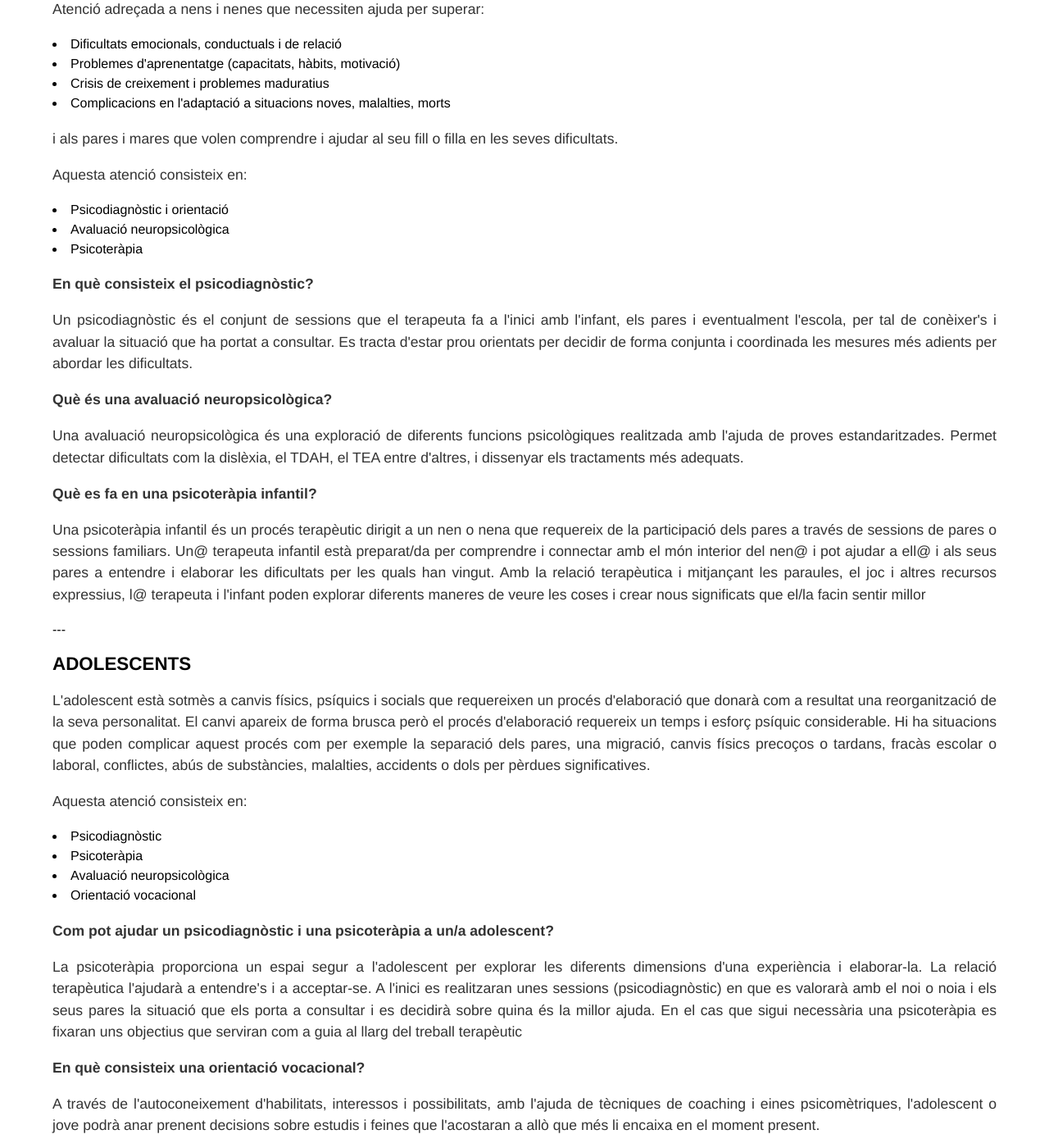
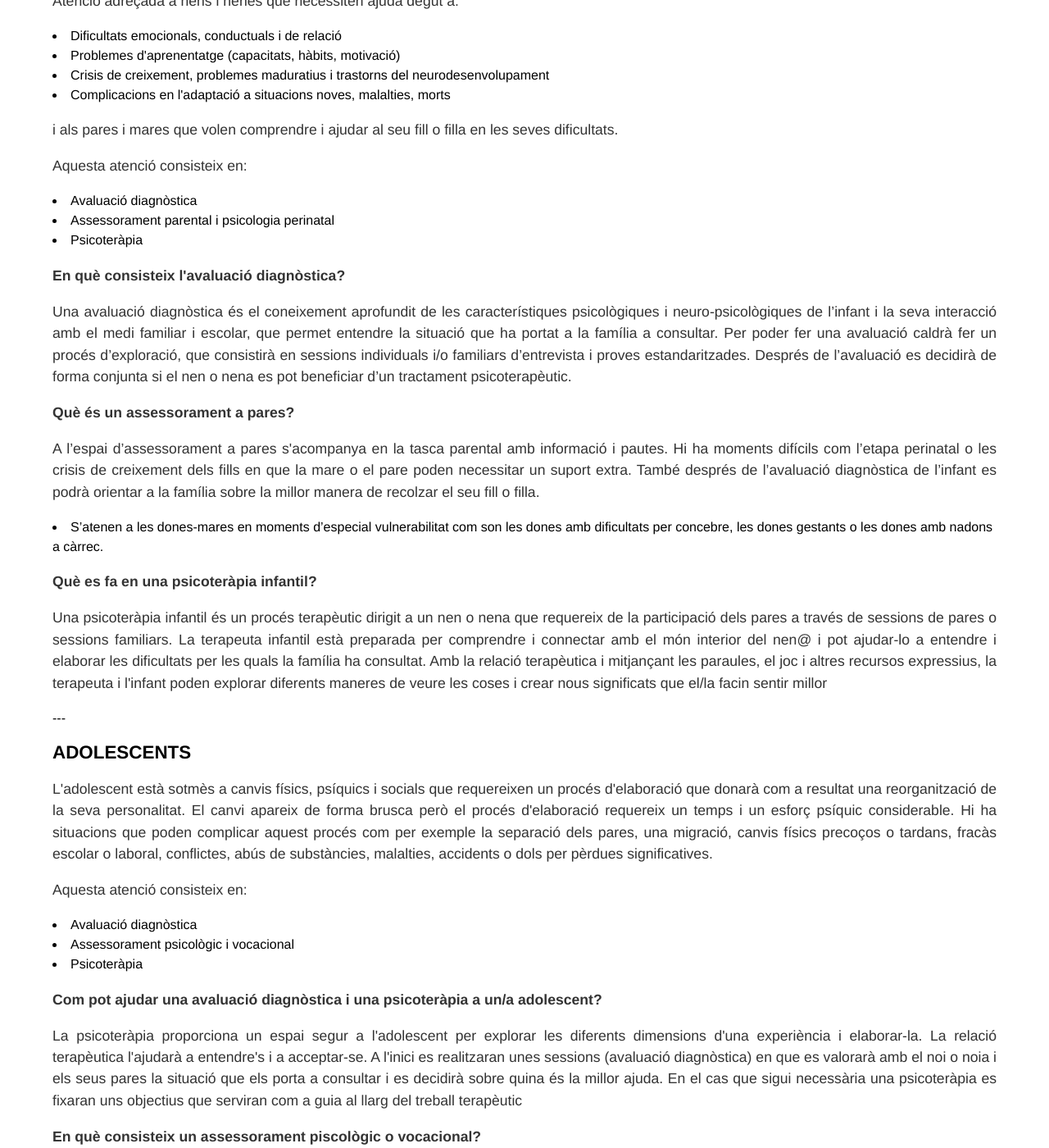
Before and after one commit to susannatres/susannatres.github.io, a Jekyll site: the page built from atencio/index.html, in a window 1280 px wide and 1400 px high, scrolled down 1298 px. Shown: the whole window at 82% size. Built offline with Jekyll 4.4.1, drawn with Linux system fonts in a browser that asks for light colours; some of the changed text lies outside the part shown.

Commit message:
update website

```diff
--- a/_layouts/default.html
+++ b/_layouts/default.html
@@ -1,6 +1,7 @@
 <!DOCTYPE html>
 <html>
 	<head>
+        <meta charset="UTF-8">
 		<title>>{{ page.title }}</title>
 		<!-- link to main stylesheet -->
 		<link rel="stylesheet" type="text/css" href="/css/main.css">
--- a/atencio/index.html
+++ b/atencio/index.html
@@ -34,7 +34,23 @@
 <!--  END CAPCALERA  -->
 
 
-<h1>ATENCI&Oacute; PRESENCIAL I VIRTUAL</h1>
+
+<table>
+<tr>
+    <td>
+        <h1>
+        Atenció presencial i virtual
+        </h1>
+    </td>
+    <td>
+        <img src="../images/flags.png" style="width:100px;vertical-align: :middle">
+    </td>
+</tr>
+</table>
+
+
+
+
 
 <div class = "row">
     <div class = "column">
@@ -42,57 +58,61 @@
     </div>
 </div>
 
-<p>Ofereixo atenci&oacute; a infants, adolescents i adults. </p>
+
 
 <h2>INFANTS</h2>
 
 
-<p>Atenci&oacute; adreçada a nens i nenes que necessiten ajuda per superar:</p>
+<p>Atenci&oacute; adreçada a nens i nenes que necessiten ajuda degut a:</p>
 
 <li>Dificultats emocionals, conductuals i de relaci&oacute;</li>
 <li>Problemes d'aprenentatge (capacitats, h&agrave;bits, motivaci&oacute;)</li>
-<li>Crisis de creixement i problemes maduratius</li>
+<li>Crisis de creixement, problemes maduratius i trastorns del neurodesenvolupament</li>
 <li>Complicacions en l'adaptaci&oacute; a situacions noves, malalties, morts</li>
 
 <p>i als pares i mares que volen comprendre i ajudar al seu fill o filla en les seves dificultats.</p>
 
 <p>Aquesta atenci&oacute; consisteix en:</p>
 
-<li>Psicodiagn&ograve;stic i orientaci&oacute;</li>
-<li>Avaluaci&oacute; neuropsicol&ograve;gica</li>
+<li>Avaluaci&oacute; diagn&ograve;stica</li>
+<li>Assessorament parental i psicologia perinatal</li>
 <li>Psicoter&agrave;pia</li>
 
 
-<p><strong> En qu&egrave; consisteix el psicodiagn&ograve;stic?</strong></p>
+<p><strong> En qu&egrave; consisteix l'avaluaci&oacute; diagn&ograve;stica?</strong></p>
 
-<p align="justify"> Un psicodiagn&ograve;stic &eacute;s el conjunt de sessions que el terapeuta fa a l'inici amb l'infant, els pares i eventualment l'escola, per tal de con&egrave;ixer's i avaluar la situaci&oacute; que ha portat a consultar. Es tracta d'estar prou orientats per decidir de forma conjunta i coordinada les mesures m&eacute;s adients per abordar les dificultats.</p>
+    <p align="justify"> Una avaluació diagnòstica és el coneixement aprofundit de les característiques psicològiques i neuro-psicològiques de l’infant i la seva interacció amb el medi familiar i escolar, que permet entendre la situació que ha portat a la família a consultar. Per poder fer una avaluació caldrà fer un procés d’exploració, que consistirà en sessions individuals i/o familiars d’entrevista i proves estandaritzades. Després de l’avaluació es decidirà de forma conjunta si el nen o nena es pot beneficiar d’un tractament psicoterapèutic.
 
-<p><strong> Qu&egrave; &eacute;s una avaluaci&oacute; neuropsicol&ograve;gica?</strong></p>
+</p>
 
-<p align="justify">Una avaluaci&oacute; neuropsicol&ograve;gica &eacute;s una exploraci&oacute; de diferents funcions psicol&ograve;giques realitzada amb l'ajuda de proves estandaritzades. Permet detectar dificultats com la disl&egrave;xia, el TDAH, el TEA entre d'altres, i dissenyar els tractaments m&eacute;s adequats.</p>
+
+  <p><strong> Què és un assessorament a pares? </strong></p>
+
+<p align="justify"> A l’espai d’assessorament a pares s'acompanya en la tasca parental amb informació i pautes.  Hi ha moments difícils com l’etapa perinatal o les crisis de creixement dels fills en que la mare o el pare poden necessitar un suport extra. També després de l’avaluació diagnòstica de l’infant es podrà orientar a la família sobre la millor manera de recolzar el seu fill o filla. </p>
+
+    <li>S’atenen a les dones-mares en moments d’especial vulnerabilitat com son les dones amb dificultats per concebre, les dones gestants o les dones amb nadons a càrrec.</li>
 
 <p><strong> Qu&egrave; es fa en una psicoter&agrave;pia infantil?</strong></p>
 
-<p align="justify"> Una psicoter&agrave;pia infantil &eacute;s un proc&eacute;s terap&egrave;utic dirigit a un nen o nena que requereix de la participaci&oacute; dels pares a trav&eacute;s de sessions de pares o sessions familiars. Un@ terapeuta infantil est&agrave; preparat/da per comprendre i connectar amb el m&oacute;n interior del nen@ i pot ajudar a ell@ i als seus pares a entendre i elaborar les dificultats per les quals han vingut. Amb  la relaci&oacute; terap&egrave;utica i mitjan&ccedil;ant les paraules, el joc i altres recursos expressius, l@ terapeuta i l'infant poden explorar diferents maneres de veure les coses i crear nous significats que el/la facin sentir millor</p>
+<p align="justify"> Una psicoter&agrave;pia infantil &eacute;s un proc&eacute;s terap&egrave;utic dirigit a un nen o nena que requereix de la participaci&oacute; dels pares a trav&eacute;s de sessions de pares o sessions familiars. La terapeuta infantil est&agrave; preparada per comprendre i connectar amb el m&oacute;n interior del nen@ i pot ajudar-lo a entendre i elaborar les dificultats per les quals la família ha consultat. Amb  la relaci&oacute; terap&egrave;utica i mitjan&ccedil;ant les paraules, el joc i altres recursos expressius, la terapeuta i l'infant poden explorar diferents maneres de veure les coses i crear nous significats que el/la facin sentir millor</p>
 ---
 
 <h2>ADOLESCENTS</h2>
 
-<p align="justify">L'adolescent est&agrave; sotm&egrave;s a canvis f&iacute;sics, ps&iacute;quics i socials que requereixen un proc&eacute;s d'elaboraci&oacute; que donar&agrave; com a resultat una reorganitzaci&oacute; de la seva personalitat. El canvi apareix de forma brusca per&ograve; el proc&eacute;s d'elaboraci&oacute; requereix un temps i esforç ps&iacute;quic considerable. Hi ha situacions que poden complicar aquest proc&eacute;s com per exemple la separaci&oacute; dels pares, una migració, canvis físics preco&ccedil;os o tardans, frac&agrave;s escolar o laboral, conflictes, ab&uacute;s de subst&agrave;ncies, malalties, accidents o dols per p&egrave;rdues significatives.</p>
+<p align="justify">L'adolescent est&agrave; sotm&egrave;s a canvis f&iacute;sics, ps&iacute;quics i socials que requereixen un proc&eacute;s d'elaboraci&oacute; que donar&agrave; com a resultat una reorganitzaci&oacute; de la seva personalitat. El canvi apareix de forma brusca per&ograve; el proc&eacute;s d'elaboraci&oacute; requereix un temps i un esforç ps&iacute;quic considerable. Hi ha situacions que poden complicar aquest proc&eacute;s com per exemple la separaci&oacute; dels pares, una migració, canvis físics preco&ccedil;os o tardans, frac&agrave;s escolar o laboral, conflictes, ab&uacute;s de subst&agrave;ncies, malalties, accidents o dols per p&egrave;rdues significatives.</p>
 
 
 <p>Aquesta atenci&oacute; consisteix en:</p>
 
-<li>Psicodiagn&ograve;stic</li>
+<li>Avaluaci&oacute; diagn&ograve;stica</li>
+<li>Assessorament psicol&ograve;gic i vocacional</li>
 <li>Psicoter&agrave;pia</li>
-<li>Avaluaci&oacute; neuropsicol&ograve;gica</li>
-<li>Orientaci&oacute; vocacional</li>
 
 
-<p><strong>Com pot ajudar un psicodiagn&ograve;stic i una psicoter&agrave;pia a un/a adolescent?</strong></p>
-<p align="justify">La psicoter&agrave;pia proporciona un espai segur a l'adolescent per explorar les diferents dimensions d'una experi&egrave;ncia i elaborar-la. La relaci&oacute; terap&egrave;utica l'ajudar&agrave; a entendre's i a acceptar-se. A l'inici es realitzaran unes sessions (psicodiagn&ograve;stic) en que es valorar&agrave; amb el noi o noia i els seus pares la situació que els porta a consultar i es decidir&agrave; sobre quina &eacute;s la millor ajuda. En el cas que sigui necess&agrave;ria una psicoter&agrave;pia es fixaran uns objectius que serviran com a guia al llarg del treball terap&egrave;utic</p>
+<p><strong>Com pot ajudar una avaluació diagnòstica i una psicoter&agrave;pia a un/a adolescent?</strong></p>
+<p align="justify">La psicoter&agrave;pia proporciona un espai segur a l'adolescent per explorar les diferents dimensions d'una experi&egrave;ncia i elaborar-la. La relaci&oacute; terap&egrave;utica l'ajudar&agrave; a entendre's i a acceptar-se. A l'inici es realitzaran unes sessions (avaluació diagnòstica) en que es valorar&agrave; amb el noi o noia i els seus pares la situació que els porta a consultar i es decidir&agrave; sobre quina &eacute;s la millor ajuda. En el cas que sigui necess&agrave;ria una psicoter&agrave;pia es fixaran uns objectius que serviran com a guia al llarg del treball terap&egrave;utic</p>
 
-<p><strong> En qu&egrave; consisteix una orientaci&oacute; vocacional?</strong></p>
+<p><strong> En qu&egrave; consisteix un assessorament piscològic o vocacional?</strong></p>
 
 <p align="justify">A trav&eacute;s de l'autoconeixement d'habilitats, interessos i possibilitats, amb l'ajuda de t&egrave;cniques de coaching i eines psicom&egrave;triques, l'adolescent o jove podr&agrave; anar prenent decisions sobre estudis i feines que l'acostaran a allò que més li encaixa en el moment present.</p>
 
@@ -103,13 +123,18 @@
 
 <p>Aquesta atenci&oacute; consisteix en:</p>
 
-<li>Psicodiagn&ograve;stic</li>
+<li>Avaluaci&oacute; diagn&ograve;stica</li>
+ <li>Assessorament psicol&ograve;gic</li>
 <li>Psicoter&agrave;pia individual, de parella o familiar</li>
-<li>Peritatge judicial</li>
+
+
+    <p><strong> Qu&egrave; &eacute;s un assessorament psicol&ograve;gic?</strong></p>
+
+<p><p align="justify">És un treball terapèutic puntual i limitat en el temps orientat a un objectiu que prèviament s’ha definit de forma conjunta. En un assessorament es dona suport, informació i altres recursos que la persona pugui necessitar per afrontar una dificultat concreta del present.</p>
 
 <p><strong> Qu&egrave; &eacute;s una psicoter&agrave;pia?</strong></p>
 
-<p><p align="justify">Una psicoter&agrave;pia &eacute;s un proc&eacute;s relacional d'aprenentatge que porta a canvis a nivell emocional, relacional, cognitiu, corporal i social. A trav&eacute;s de la relaci&oacute; terap&egrave;utica es creen les condicions que afavoreixen la connexi&oacute; i elaboraci&oacute; d'emocions, l'adquisici&oacute; de perspectives diferents i la presa de decisions. Es tracta de potenciar la capacitat que tots tenim de recuperar la salut i viure amb benestar.</p>
+<p><p align="justify">Una psicoteràpia és treball terapèutic amb el que, a través d’un espai d’escolta i respecte, es facilita l’exploració de sensacions, emocions i pensaments, i s’afavoreixen els canvis que la persona necessita. Es tracta de crear una relació terapèutica segura que permeti potenciar la capacitat que tots tenim de recuperar la salut i viure amb benestar. La psicoteràpia és un treball aprofundit i global que sol tenir una regularitat de 1 o 2 sessions per setmana, durant un temps més o menys llarg, segons la necessitat de la persona.</p>
 
 <p><strong>Situacions per les quals es busca psicoter&agrave;pia:</strong></p>
 
@@ -126,10 +151,6 @@
 
 <p><p align="justify"> Hi ha dificultats individuals que estan lligades a la din&agrave;mica de les relacions familiars. Per entendre-les i solucionar-les d'una forma efica&ccedil; es requereix la participaci&oacute; de tots o algun dels membres de la fam&iacute;lia. En aquests casos es treballar&agrave; amb el grup familiar per fer conscients i solucionar conflictes, i millorar les relacions.</p>
 
-<p><strong> Peritatge judicial</strong></p>
-
-<p><p align="justify"> Un peritatge judicial &eacute;s una avaluaci&oacute; dels aspectes necessaris per donar resposta a la demanda d'un proc&eacute;s judicial. Es tracta d'assessorar al/a la jutge en mat&egrave;ria de personalitat, psicopatologia, compet&egrave;ncies parentals, cust&ograve;dies i altres.</p>
-<p><img src="../images/atenci%C3%B3%207.png" height=30%/></p>
 
 <address>
 <strong>Contactar:</strong><br>
```
Also changed, not shown: other parts of _layouts/default.html (+1 -1 lines), other parts of atencio/index.html (+3 -3 lines), cv/index.html (+33 -9 lines), index.html (+30 -10 lines), pubs/index.html (+21 -3 lines), xerrades/index.html (+8 -11 lines), images/flags.png (added), 1 other file.
